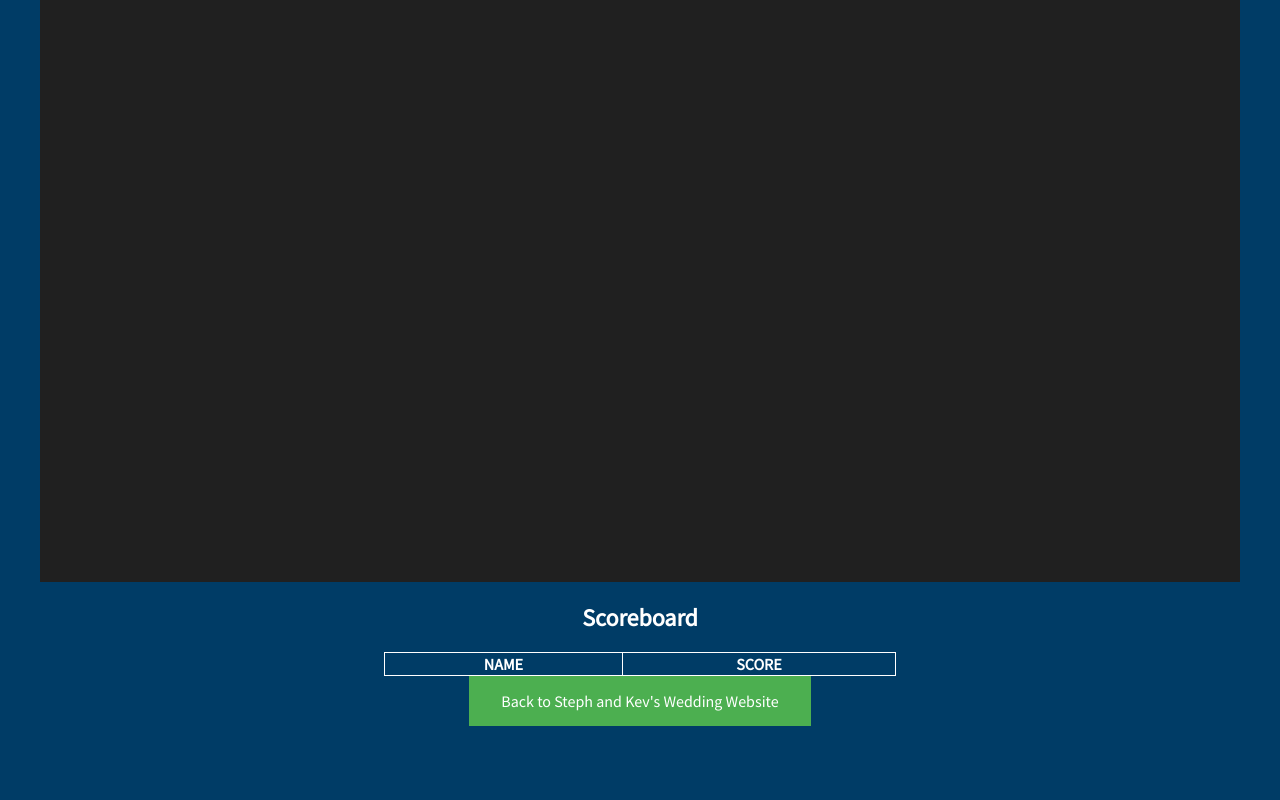
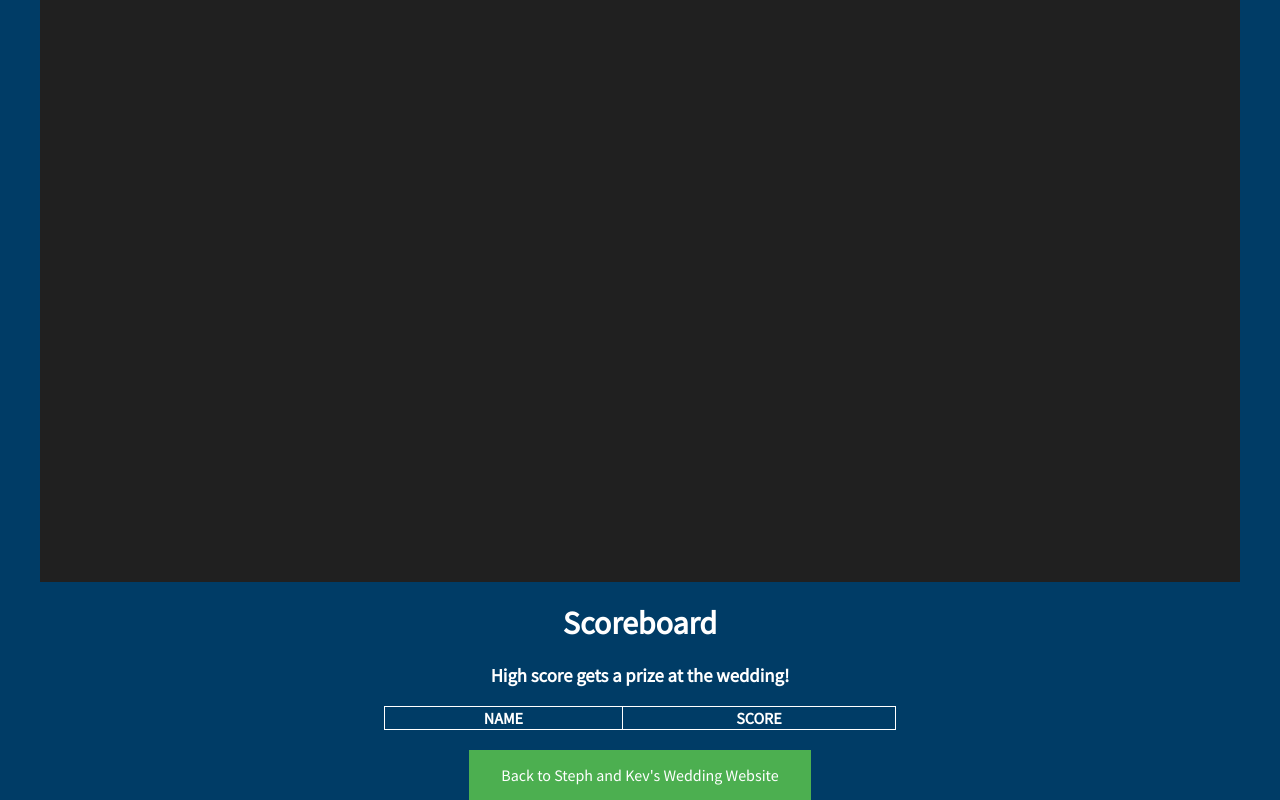
Before and after one commit to kduckets/bat-cat, a website: page index.html in a window 1280 px wide. Shown: the part 308-1108 px from the top of the page. Before the commit the page ends 1034 px from the top, so only its background shows below. Drawn offline with nearby package versions, Linux system fonts and the light colour scheme; no server answers.

Commit message:
high score notification

```diff
--- a/index.html
+++ b/index.html
@@ -124,7 +124,8 @@ body{
 <div align="center">
 
 <table id="ex-table">
-<h2>Scoreboard</h2>
+<h1>Scoreboard</h1>
+<h3>High score gets a prize at the wedding!
   <tr id="tr">
 
     <th>NAME</th>
@@ -132,7 +133,7 @@ body{
  </table>
 
  </div>
-
+<br/>
 <div align="center">
  <a href="http://stephandkev.com" class="button">Back to Steph and Kev's Wedding Website</a>
 </div>
```
